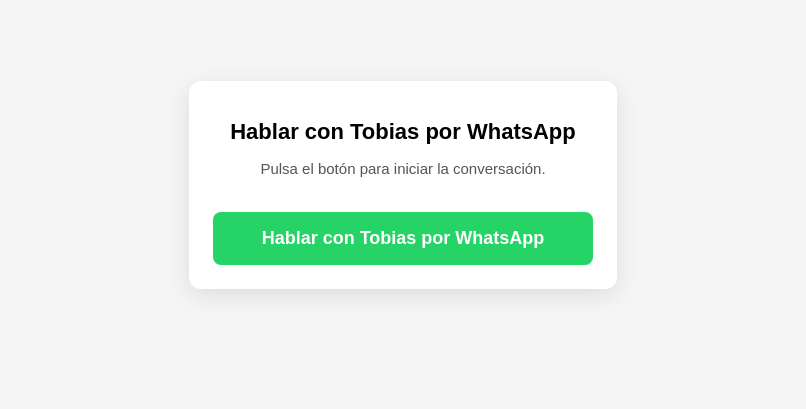
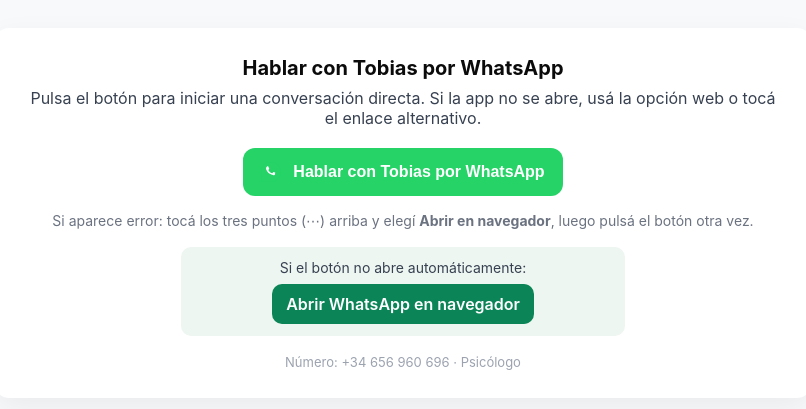
Before and after one commit to PsicologoTobias/tobias-contacto, a plain HTML site: page index.html in a window 1280 px wide. Shown: the part 215-624 px from the top of the page, without its empty margins (237-1043 px from the left). Drawn offline with Linux system fonts and the light colour scheme.

Commit message:
index.html

```diff
--- a/index.html
+++ b/index.html
@@ -3,64 +3,95 @@
 <head>
   <meta charset="utf-8" />
   <meta name="viewport" content="width=device-width,initial-scale=1" />
-<title>Hablar con Tobias</title>
+  <title>Contactar — Tobias</title>
   <style>
-  body {
-    margin: 0;
-    padding: 0;
-    font-family: Arial, sans-serif;
-    background: #f5f5f5;
-    display: flex;
-    justify-content: center;
-    align-items: center;
-    height: 100vh;
-  }
-  .box {
-    background: white;
-    padding: 24px;
-    border-radius: 12px;
-    max-width: 380px;
-    width: 90%;
-    text-align: center;
-    box-shadow: 0 6px 24px rgba(0,0,0,0.1);
-  }
-  h1 {
-    font-size: 22px;
-    margin-bottom: 10px;
-  }
-  p {
-    font-size: 15px;
-    color: #555;
-  }
-  .btn {
-    margin-top: 20px;
-    background: #25D366;
-    color: white;
-    border: none;
-    padding: 16px;
-    width: 100%;
-    border-radius: 8px;
-    font-size: 18px;
-    cursor: pointer;
-    font-weight: bold;
-  }
+    :root{--bg:#f7f9fb;--card:#25D366;--text:#0b0b0b;--white:#fff}
+    html,body{height:100%;margin:0;font-family:Inter,system-ui,-apple-system,Segoe UI,Roboto,"Helvetica Neue",Arial;background:var(--bg)}
+    .wrap{min-height:100vh;display:flex;align-items:center;justify-content:center;padding:28px}
+    .card{width:100%;max-width:760px;background:#fff;border-radius:14px;box-shadow:0 10px 30px rgba(10,10,10,.06);padding:28px;text-align:center}
+    h1{margin:0 0 8px;font-size:20px;color:var(--text)}
+    p{margin:0 0 20px;color:#374151}
+    .btn{display:inline-flex;align-items:center;gap:12px;background:var(--card);color:var(--white);border:none;padding:14px 18px;border-radius:12px;font-weight:700;font-size:16px;cursor:pointer;text-decoration:none}
+    .btn:active{transform:translateY(1px)}
+    .alt{margin-top:16px;color:#6b7280;font-size:14px}
+    .footer{margin-top:18px;color:#9ca3af;font-size:13px}
+    .manual{display:block;margin:18px auto 0;background:#eef6f1;border-radius:10px;padding:12px;max-width:420px}
+    a.manual-link{display:inline-block;padding:10px 14px;border-radius:10px;background:#0b8457;color:#fff;text-decoration:none;font-weight:600}
   </style>
 </head>
+<body>
+  <div class="wrap">
+    <div class="card" role="main" aria-labelledby="title">
+      <h1 id="title">Hablar con Tobias por WhatsApp</h1>
+      <p>Pulsa el botón para iniciar una conversación directa. Si la app no se abre, usá la opción web o tocá el enlace alternativo.</p>
 
-<body>
-<div class="box">
-  <h1>Hablar con Tobias por WhatsApp</h1>
-  <p>Pulsa el botón para iniciar la conversación.</p>
+      <!-- BOTÓN PRINCIPAL -->
+      <button id="openBtn" class="btn" aria-label="Hablar con Tobias por WhatsApp">
+        <svg width="20" height="20" viewBox="0 0 24 24" fill="none" style="flex:0 0 20px" xmlns="http://www.w3.org/2000/svg" aria-hidden>
+          <path d="M20.52 3.48A11.9 11.9 0 0 0 12 0C5.373 0 0 5.373 0 12c0 2.115.548 4.17 1.587 5.993L0 24l6.257-1.614A11.944 11.944 0 0 0 12 24c6.627 0 12-5.373 12-12 0-1.888-.448-3.68-1.48-5.22z" fill="#25D366"/>
+          <path d="M17.22 13.03c-.29-.15-1.7-.84-1.96-.94-.26-.11-.45-.15-.64.15-.2.29-.77.94-.95 1.13-.18.19-.36.22-.66.07-.3-.15-1.26-.46-2.4-1.48-.89-.79-1.49-1.77-1.67-2.06-.18-.29-.02-.45.13-.59.13-.13.29-.33.44-.5.15-.17.2-.29.3-.48.1-.19.05-.36-.03-.51-.08-.15-.64-1.55-.88-2.13-.23-.55-.47-.48-.64-.49l-.54-.01c-.18 0-.47.06-.72.36-.25.31-.95.93-.95 2.27 0 1.34.97 2.64 1.11 2.83.14.18 1.92 2.93 4.66 4.01 1.3.53 2.32.85 3.12 1.09.33.08.63.07.87.05.27-.02.84-.34.96-.67.12-.33.12-.61.09-.67-.03-.07-.11-.11-.23-.17z" fill="#fff"/>
+        </svg>
+        Hablar con Tobias por WhatsApp
+      </button>
 
-  <button class="btn" onclick="openWhatsApp()">Hablar con Tobias por WhatsApp</button>
+      <div class="alt">Si aparece error: tocá los tres puntos (⋯) arriba y elegí <strong>Abrir en navegador</strong>, luego pulsá el botón otra vez.</div>
+
+      <!-- ENLACE MANUAL PARA CAIDAS -->
+      <div class="manual">
+        <div style="margin-bottom:8px;color:#374151;font-size:14px">Si el botón no abre automáticamente:</div>
+        <a id="manualLink" class="manual-link" href="#" target="_blank" rel="noopener">Abrir WhatsApp en navegador</a>
+      </div>
+
+      <div class="footer">Número: +34 656 960 696 · Psicólogo</div>
+    </div>
   </div>
 
 <script>
-function openWhatsApp() {
-    // Este link SIEMPRE funciona en iPhone, Android, TikTok, IG, todo.
-    window.location.href = "https://api.whatsapp.com/send?phone=34656960696";
+(function(){
+  // Configuración: número (sin + ni espacios)
+  const phone = "34656960696";
+  const webUrl = "https://api.whatsapp.com/send?phone=" + phone;
+  const appUrlIos = "whatsapp://send?phone=" + phone;        // intento de URI app
+  const intentAndroid = "intent://send/?phone=" + phone + "#Intent;scheme=whatsapp;package=com.whatsapp;end";
+
+  const btn = document.getElementById("openBtn");
+  const manual = document.getElementById("manualLink");
+  manual.href = webUrl;
+
+  function tryOpenApp() {
+    const ua = navigator.userAgent || "";
+    // Android: usar intent (suele funcionar mejor en Chrome/Android)
+    if (/android/i.test(ua)) {
+      // primer intento: intent URI (abre app si está instalada)
+      window.location = intentAndroid;
+      // fallback a web en 1000ms
+      setTimeout(function(){ window.location = webUrl; }, 1000);
+      return;
     }
+
+    // iOS o escritorio: intentar whatsapp:// y fallback a web
+    // Primero intent directo (puede fallar en navegadores internos)
+    window.location = appUrlIos;
+
+    // Si no abrió en 1000ms, abrir la web como alternativa
+    setTimeout(function(){
+      window.location = webUrl;
+    }, 1000);
+  }
+
+  btn.addEventListener("click", function(e){
+    e.preventDefault();
+    tryOpenApp();
+  });
+
+  // Si el usuario viene desde pantalla grande (desktop), forzamos abrir web en nueva pestaña
+  if (window.matchMedia && window.matchMedia("(min-width:900px)").matches) {
+    btn.addEventListener("click", function(e){
+      e.preventDefault();
+      window.open(webUrl, "_blank");
+    });
+  }
+})();
 </script>
-
 </body>
 </html>
```
Lines whose indentation alone changed are shown as unchanged.
